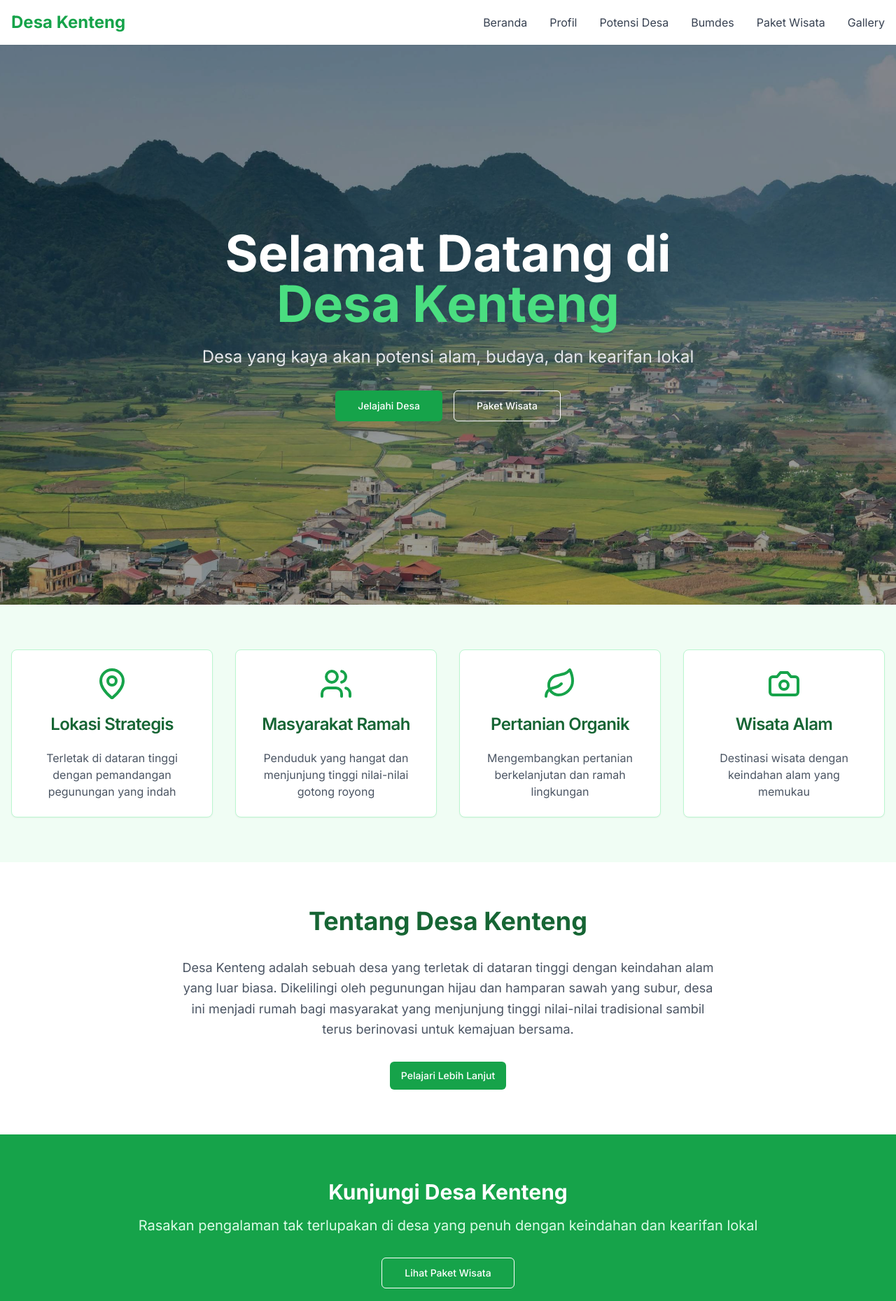
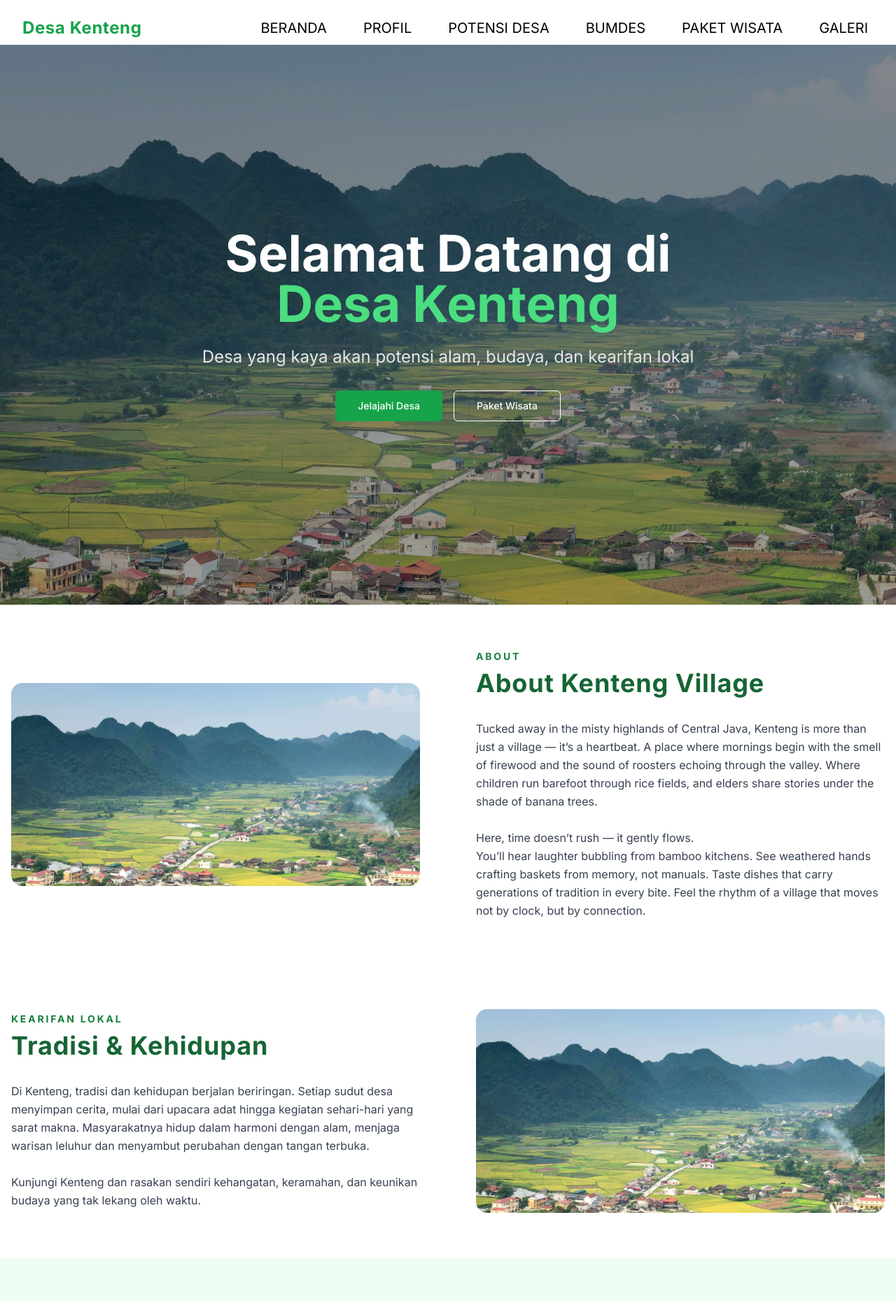
Before and after one commit to BenF10z/website-desa, a Next.js app: page / in a window 1280 px wide. Shown: the top 1859 px of the page at 70% size. Built offline with nearby package versions, Linux system fonts and the light colour scheme.

Commit message:
feat(navbar): slicing navbar ui

```diff
--- a/app/page.tsx
+++ b/app/page.tsx
@@ -39,6 +39,61 @@ export default function Beranda() {
             >
               <Link href="/paket-wisata">Paket Wisata</Link>
             </Button>
+          </div>
+        </div>
+      </section>
+
+      {/* About Section 1: Gambar kiri, teks kanan */}
+      <section className="py-16 bg-white">
+        <div className="container mx-auto px-4">
+          <div className="flex flex-col md:flex-row items-center gap-10 md:gap-20">
+            <div className="w-full md:w-1/2 flex justify-center">
+              <Image
+                src="/images/village-landscape.jpg"
+                alt="Kenteng Village Landscape"
+                width={600}
+                height={400}
+                className="rounded-2xl object-cover w-full h-auto max-h-[400px]"
+              />
+            </div>
+            <div className="w-full md:w-1/2 flex flex-col gap-8">
+              <div className="flex flex-col gap-2">
+                <div className="uppercase text-green-700 text-sm font-bold tracking-[0.2em]">about</div>
+                <div className="text-3xl md:text-4xl font-bold text-green-800 tracking-wide">About Kenteng Village</div>
+              </div>
+              <div className="text-gray-700 text-base leading-relaxed">
+                Tucked away in the misty highlands of Central Java, Kenteng is more than just a village — it’s a heartbeat. A place where mornings begin with the smell of firewood and the sound of roosters echoing through the valley. Where children run barefoot through rice fields, and elders share stories under the shade of banana trees.<br/><br/>
+                Here, time doesn’t rush — it gently flows.<br/>
+                You’ll hear laughter bubbling from bamboo kitchens. See weathered hands crafting baskets from memory, not manuals. Taste dishes that carry generations of tradition in every bite. Feel the rhythm of a village that moves not by clock, but by connection.
+              </div>
+            </div>
+          </div>
+        </div>
+      </section>
+
+      {/* About Section 2: Teks kiri, gambar kanan */}
+      <section className="py-16 bg-white">
+        <div className="container mx-auto px-4">
+          <div className="flex flex-col md:flex-row-reverse items-center gap-10 md:gap-20">
+            <div className="w-full md:w-1/2 flex justify-center">
+              <Image
+                src="/images/village-landscape.jpg"
+                alt="Kenteng Village Activities"
+                width={600}
+                height={400}
+                className="rounded-2xl object-cover w-full h-auto max-h-[400px]"
+              />
+            </div>
+            <div className="w-full md:w-1/2 flex flex-col gap-8">
+              <div className="flex flex-col gap-2">
+                <div className="uppercase text-green-700 text-sm font-bold tracking-[0.2em]">kearifan lokal</div>
+                <div className="text-3xl md:text-4xl font-bold text-green-800 tracking-wide">Tradisi & Kehidupan</div>
+              </div>
+              <div className="text-gray-700 text-base leading-relaxed">
+                Di Kenteng, tradisi dan kehidupan berjalan beriringan. Setiap sudut desa menyimpan cerita, mulai dari upacara adat hingga kegiatan sehari-hari yang sarat makna. Masyarakatnya hidup dalam harmoni dengan alam, menjaga warisan leluhur dan menyambut perubahan dengan tangan terbuka.<br/><br/>
+                Kunjungi Kenteng dan rasakan sendiri kehangatan, keramahan, dan keunikan budaya yang tak lekang oleh waktu.
+              </div>
+            </div>
           </div>
         </div>
       </section>
--- a/components/navbar.tsx
+++ b/components/navbar.tsx
@@ -1,62 +1,46 @@
 "use client"
 
-import { useState } from "react"
+
 import Link from "next/link"
-import { Button } from "@/components/ui/button"
-import { Menu, X } from "lucide-react"
+import {
+  NavigationMenu,
+  NavigationMenuList,
+  NavigationMenuItem,
+  NavigationMenuLink,
+  navigationMenuTriggerStyle,
+} from "@/components/ui/navigation-menu"
 
 const navigation = [
-  { name: "Beranda", href: "/" },
-  { name: "Profil", href: "/profil" },
-  { name: "Potensi Desa", href: "/potensi-desa" },
-  { name: "Bumdes", href: "/bumdes" },
-  { name: "Paket Wisata", href: "/paket-wisata" },
-  { name: "Gallery", href: "/gallery" },
+  { name: "BERANDA", href: "/" },
+  { name: "PROFIL", href: "/profil" },
+  { name: "POTENSI DESA", href: "/potensi-desa" },
+  { name: "BUMDES", href: "/bumdes" },
+  { name: "PAKET WISATA", href: "/paket-wisata" },
+  { name: "GALERI", href: "/gallery" },
 ]
 
 export default function Navbar() {
-  const [isOpen, setIsOpen] = useState(false)
+  return (
+    <nav className="fixed top-0 w-full z-50 bg-transparent">
+      <div className="max-w-screen-2xl mx-auto px-8 py-6 flex justify-between items-center overflow-hidden">
+        {/* Logo */}
+        <Link href="/" className="flex items-center gap-2">
+          {/* Replace with your logo image if needed */}
+          <span className="text-2xl font-bold text-green-600 font-poppins tracking-wide">Desa Kenteng</span>
+        </Link>
 
-  return (
-    <nav className="fixed top-0 w-full bg-white/95 backdrop-blur-sm shadow-sm z-50">
-      <div className="container mx-auto px-4">
-        <div className="flex justify-between items-center h-16">
-          <Link href="/" className="text-2xl font-bold text-green-600">
-            Desa Kenteng
-          </Link>
-
-          {/* Desktop Navigation */}
-          <div className="hidden md:flex space-x-8">
+        {/* Desktop Navigation */}
+        <NavigationMenu>
+          <NavigationMenuList className="flex gap-8">
             {navigation.map((item) => (
-              <Link key={item.name} href={item.href} className="text-gray-700 hover:text-green-600 transition-colors">
-                {item.name}
-              </Link>
+              <NavigationMenuItem key={item.name}>
+                <NavigationMenuLink asChild className="text-black text-xl font-normal font-poppins px-2 py-1 hover:text-green-600 transition-colors">
+                  <Link href={item.href}>{item.name}</Link>
+                </NavigationMenuLink>
+              </NavigationMenuItem>
             ))}
-          </div>
-
-          {/* Mobile menu button */}
-          <Button variant="ghost" size="sm" className="md:hidden" onClick={() => setIsOpen(!isOpen)}>
-            {isOpen ? <X className="h-6 w-6" /> : <Menu className="h-6 w-6" />}
-          </Button>
-        </div>
-
-        {/* Mobile Navigation */}
-        {isOpen && (
-          <div className="md:hidden">
-            <div className="px-2 pt-2 pb-3 space-y-1 bg-white border-t">
-              {navigation.map((item) => (
-                <Link
-                  key={item.name}
-                  href={item.href}
-                  className="block px-3 py-2 text-gray-700 hover:text-green-600 transition-colors"
-                  onClick={() => setIsOpen(false)}
-                >
-                  {item.name}
-                </Link>
-              ))}
-            </div>
-          </div>
-        )}
+          </NavigationMenuList>
+        </NavigationMenu>
       </div>
     </nav>
   )
--- a/components/ui/navigation-menu.tsx
+++ b/components/ui/navigation-menu.tsx
@@ -41,7 +41,7 @@ NavigationMenuList.displayName = NavigationMenuPrimitive.List.displayName
 const NavigationMenuItem = NavigationMenuPrimitive.Item
 
 const navigationMenuTriggerStyle = cva(
-  "group inline-flex h-10 w-max items-center justify-center rounded-md bg-background px-4 py-2 text-sm font-medium transition-colors hover:bg-accent hover:text-accent-foreground focus:bg-accent focus:text-accent-foreground focus:outline-none disabled:pointer-events-none disabled:opacity-50 data-[active]:bg-accent/50 data-[state=open]:bg-accent/50"
+  "group inline-flex h-10 w-max items-center justify-center rounded-md bg-background px-4 py-2 text-sm font-medium transition-colors hover:bg-accent hover:text-accent-foreground focus:bg-accent focus:text-accent-foreground focus:outline-none disabled:pointer-events-none disabled:opacity-50 data-[state=open]:text-accent-foreground data-[state=open]:bg-accent/50 data-[state=open]:hover:bg-accent data-[state=open]:focus:bg-accent"
 )
 
 const NavigationMenuTrigger = React.forwardRef<
--- a/package.json
+++ b/package.json
@@ -22,7 +22,7 @@
     "@radix-ui/react-hover-card": "1.1.4",
     "@radix-ui/react-label": "2.1.1",
     "@radix-ui/react-menubar": "1.1.4",
-    "@radix-ui/react-navigation-menu": "1.2.3",
+    "@radix-ui/react-navigation-menu": "^1.2.3",
     "@radix-ui/react-popover": "1.1.4",
     "@radix-ui/react-progress": "1.1.1",
     "@radix-ui/react-radio-group": "1.2.2",
@@ -57,7 +57,6 @@
     "sonner": "^1.7.1",
     "tailwind-merge": "^2.5.5",
     "tailwindcss-animate": "^1.0.7",
-    "vaul": "^0.9.6",
     "zod": "^3.24.1"
   },
   "devDependencies": {
```
Also changed, not shown: 1 other file (tests, documents, lock files or other folders).
